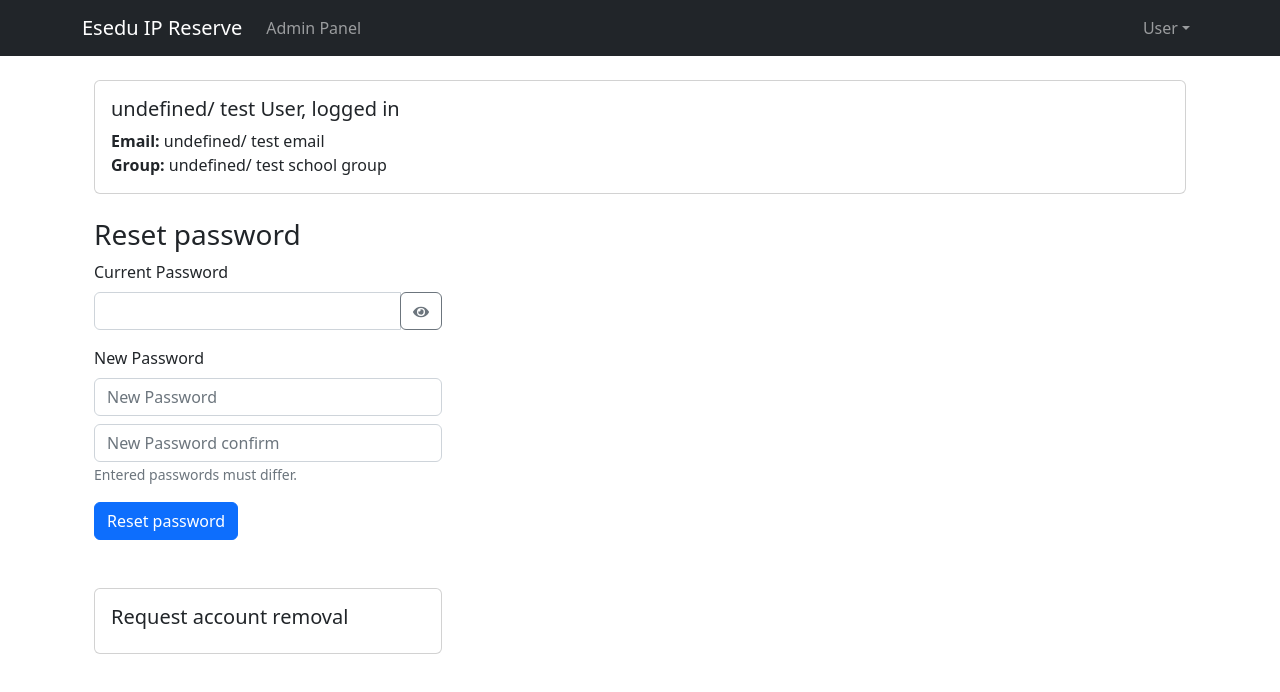
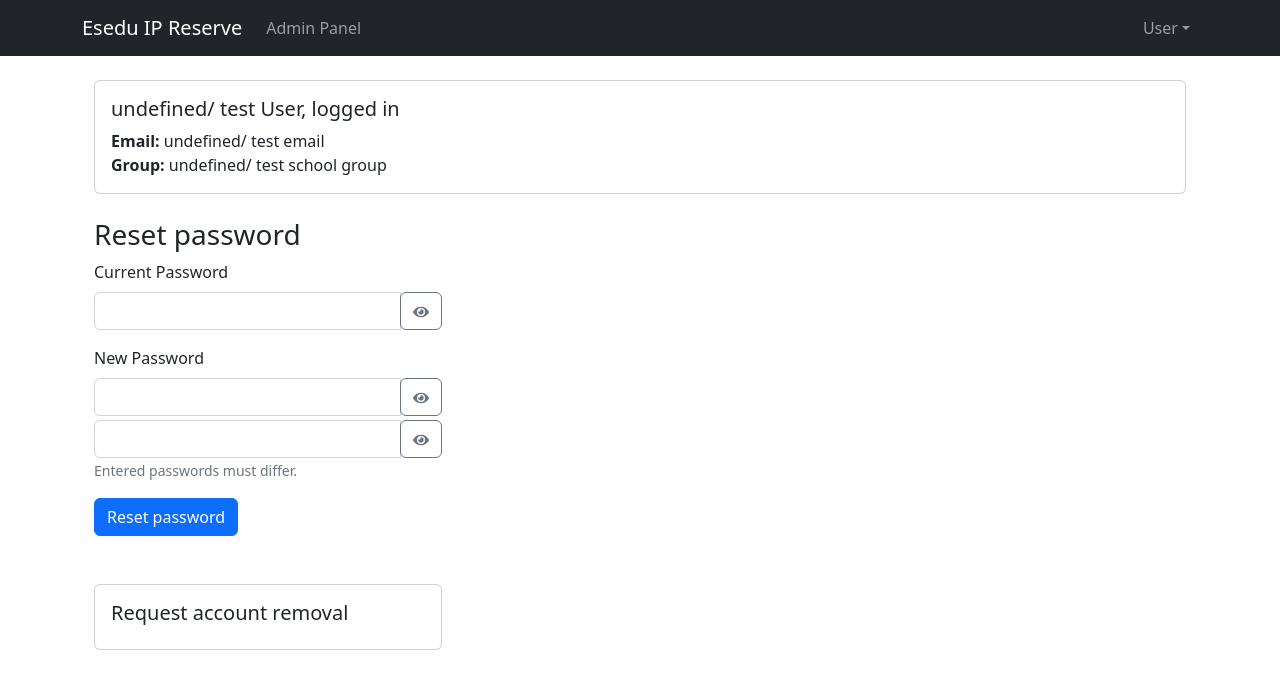
Before and after one commit to jkaart/ip-reservationapp-frontend, a React (Create React App) app: page /user in a window 1280 px wide. Shown: the top 692 px of the page. Built offline with nearby package versions, Linux system fonts and the light colour scheme.

Commit message:
added props to PasswordField

```diff
--- a/src/Components/PasswordField.js
+++ b/src/Components/PasswordField.js
@@ -2,7 +2,8 @@ import { useState } from 'react';
 import { Form } from 'react-bootstrap';
 import { FaEye, FaEyeSlash } from 'react-icons/fa';
 
-function PasswordField() {
+function PasswordField(props) {
+  const { className } = props;
   const [password, setPassword] = useState('');
   const [showPassword, setShowPassword] = useState(false);
 
@@ -11,7 +12,7 @@ function PasswordField() {
   };
 
   return (
-    <Form.Group controlId="password">
+    <Form.Group controlId="password" className={`password-field ${className}`}>
       <div className="input-group">
         <Form.Control
           type={showPassword ? 'text' : 'password'}
--- a/src/Components/UserResetPassword.js
+++ b/src/Components/UserResetPassword.js
@@ -1,8 +1,6 @@
 import React from 'react';
 import { Row, Col, Card, Container, Form, Button, FormLabel } from "react-bootstrap";
 import UserProfile from './UserInfo';
-import { FaEye, FaEyeSlash } from 'react-icons/fa';
-import { useState } from 'react';
 import PasswordField from './PasswordField';
 
 
@@ -22,8 +20,8 @@ function UserResetPassword(data) {
                         <FormLabel>Current Password</FormLabel>
                         <PasswordField />
                         <Form.Label className="mt-3">New Password</Form.Label>
-                        <Form.Control type="password" placeholder="New Password" />
-                        <Form.Control className='mt-2' type="password" placeholder="New Password confirm" />
+                        <PasswordField className="mb-1" />
+                        <PasswordField className="mt-1" />
                         <Form.Text className="text-muted">
                             Entered passwords must differ.
                         </Form.Text>
```
